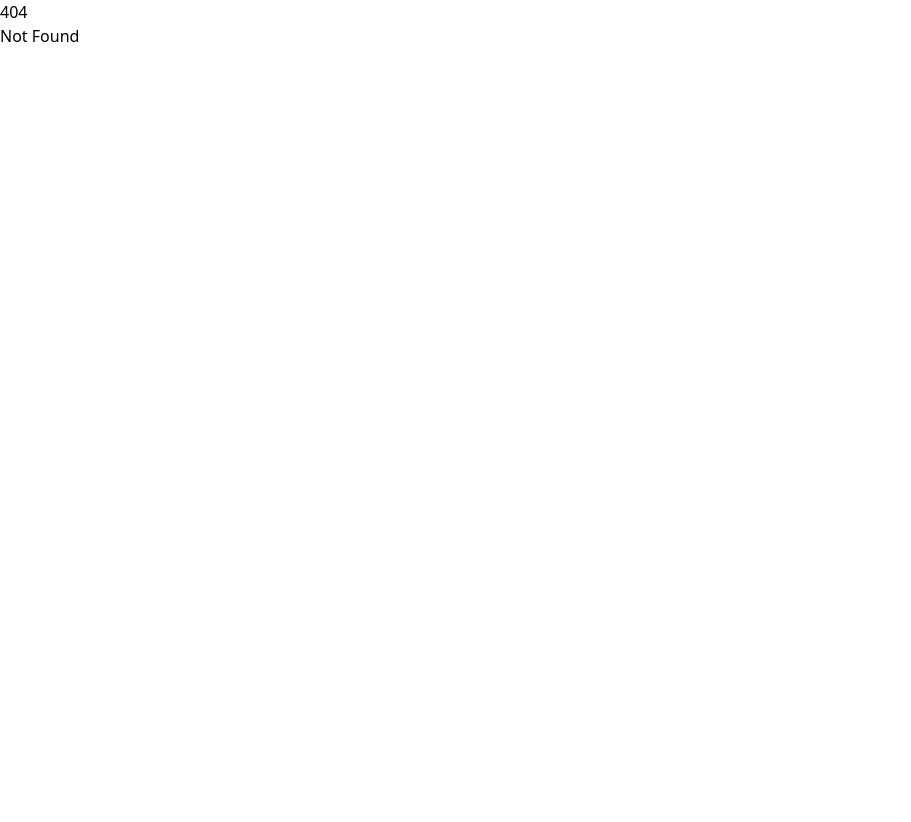
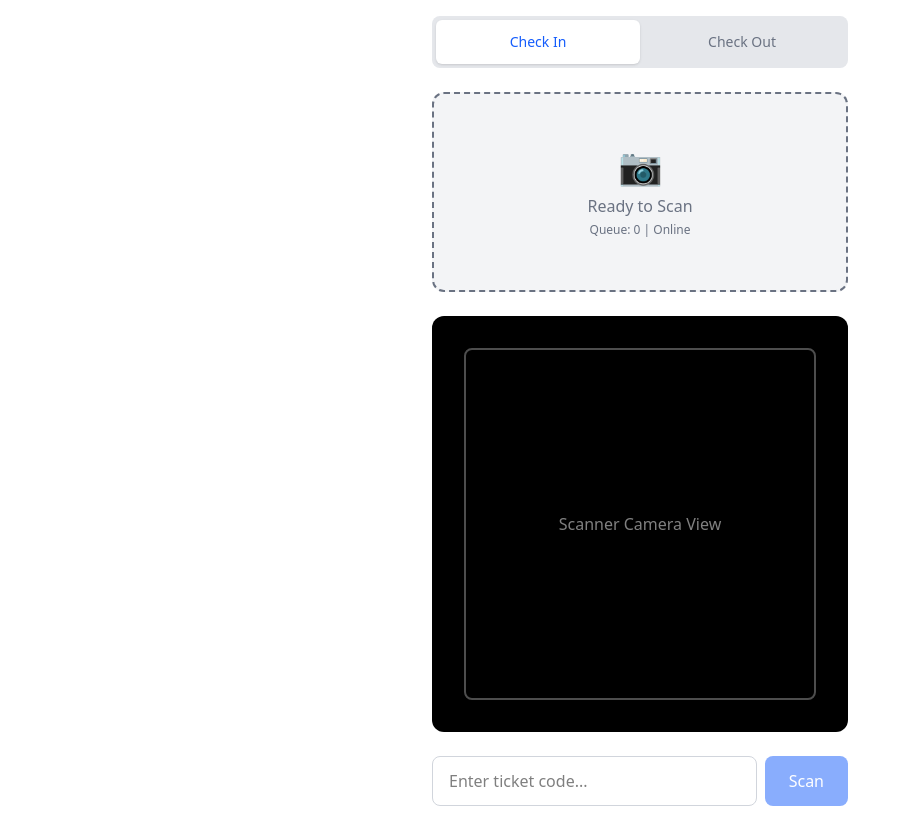
Before and after one commit to JCSchoeman96/FastCheckin, a SvelteKit app in the folder mobile_app/: page /scan in a window 1280 px wide. Before the commit this address had no page. Shown: the whole page, without its empty margins (0-911 px from the left). Before the commit the page ends 800 px from the top, so only its background shows below. Built offline with nearby package versions, Linux system fonts and the light colour scheme; no server answers.

Commit message:
Scanner Page Layout and State (without scanner integration)
Create the basic /scan page component with state and UI placeholders, but without actual QR scanning integration yet.

```diff
--- /dev/null
+++ b/mobile_app/src/routes/scan/+page.svelte
@@ -0,0 +1,136 @@
+<script lang="ts">
+  import { processScan, type ScanResult } from '$lib/logic/scanner';
+  import { auth } from '$lib/stores/auth';
+  import { syncStore } from '$lib/stores/sync.svelte';
+  import type { ScanDirection } from '$lib/types';
+
+  // State
+  let direction = $state<ScanDirection>('in');
+  let ticketCode = $state('');
+  let lastResult = $state<ScanResult | null>(null);
+  let isProcessing = $state(false);
+
+  // Derived
+  let statusColor = $derived(
+    !lastResult
+      ? 'bg-gray-100 text-gray-500'
+      : lastResult.success
+        ? 'bg-green-100 text-green-800 border-green-200'
+        : 'bg-red-100 text-red-800 border-red-200'
+  );
+
+  async function handleScan() {
+    if (!ticketCode.trim() || isProcessing) return;
+
+    isProcessing = true;
+    lastResult = null;
+
+    try {
+      const eventId = $auth.event_id;
+      if (!eventId) {
+        lastResult = {
+          success: false,
+          message: 'No event selected. Please login.',
+          error_code: 'NO_EVENT'
+        };
+        return;
+      }
+
+      const result = await processScan(ticketCode, direction, eventId);
+      lastResult = result;
+
+      if (result.success) {
+        ticketCode = ''; // Clear input on success
+      }
+    } catch (e) {
+      console.error(e);
+      lastResult = {
+        success: false,
+        message: 'Unexpected error processing scan',
+        error_code: 'UNKNOWN_ERROR'
+      };
+    } finally {
+      isProcessing = false;
+    }
+  }
+
+  function toggleDirection() {
+    direction = direction === 'in' ? 'out' : 'in';
+    lastResult = null; // Clear result on direction change
+  }
+</script>
+
+<div class="flex flex-col h-full max-w-md mx-auto p-4 space-y-6">
+  <!-- Header / Direction Toggle -->
+  <div class="flex rounded-lg bg-gray-200 p-1">
+    <button
+      class="flex-1 py-3 text-sm font-medium rounded-md transition-all {direction === 'in' ? 'bg-white shadow text-blue-600' : 'text-gray-500 hover:text-gray-700'}"
+      onclick={() => direction = 'in'}
+    >
+      Check In
+    </button>
+    <button
+      class="flex-1 py-3 text-sm font-medium rounded-md transition-all {direction === 'out' ? 'bg-white shadow text-blue-600' : 'text-gray-500 hover:text-gray-700'}"
+      onclick={() => direction = 'out'}
+    >
+      Check Out
+    </button>
+  </div>
+
+  <!-- Status Panel -->
+  <div class="flex flex-col items-center justify-center p-8 rounded-xl border-2 border-dashed min-h-[200px] transition-colors {statusColor}">
+    {#if lastResult}
+      <div class="text-4xl mb-2">
+        {lastResult.success ? '✅' : '❌'}
+      </div>
+      <h2 class="text-2xl font-bold text-center mb-1">
+        {lastResult.message}
+      </h2>
+      {#if lastResult.attendee}
+        <div class="text-sm opacity-75 text-center mt-2">
+          {lastResult.attendee.first_name} {lastResult.attendee.last_name}
+          <br>
+          <span class="font-mono text-xs">{lastResult.attendee.ticket_code}</span>
+        </div>
+      {/if}
+      {#if lastResult.error_code}
+        <div class="mt-2 text-xs font-mono bg-black/10 px-2 py-1 rounded">
+          {lastResult.error_code}
+        </div>
+      {/if}
+    {:else}
+      <div class="text-4xl mb-2 text-gray-300">📷</div>
+      <p class="text-center font-medium">Ready to Scan</p>
+      <p class="text-xs text-center mt-1">
+        Queue: {syncStore.queueLength} | {syncStore.isOnline ? 'Online' : 'Offline'}
+      </p>
+    {/if}
+  </div>
+
+  <!-- Scanner Placeholder -->
+  <div class="aspect-square bg-black rounded-xl overflow-hidden relative">
+    <div class="absolute inset-0 flex items-center justify-center text-white/50">
+      <p>Scanner Camera View</p>
+    </div>
+    <!-- Overlay -->
+    <div class="absolute inset-0 border-2 border-white/30 m-8 rounded-lg pointer-events-none"></div>
+  </div>
+
+  <!-- Manual Entry Simulation -->
+  <div class="flex gap-2">
+    <input
+      type="text"
+      bind:value={ticketCode}
+      placeholder="Enter ticket code..."
+      class="flex-1 px-4 py-3 rounded-lg border border-gray-300 focus:ring-2 focus:ring-blue-500 focus:border-blue-500 outline-none"
+      onkeydown={(e) => e.key === 'Enter' && handleScan()}
+    />
+    <button
+      class="bg-blue-600 text-white px-6 py-3 rounded-lg font-medium hover:bg-blue-700 disabled:opacity-50 disabled:cursor-not-allowed transition-colors"
+      onclick={handleScan}
+      disabled={!ticketCode || isProcessing}
+    >
+      {isProcessing ? '...' : 'Scan'}
+    </button>
+  </div>
+</div>
```
